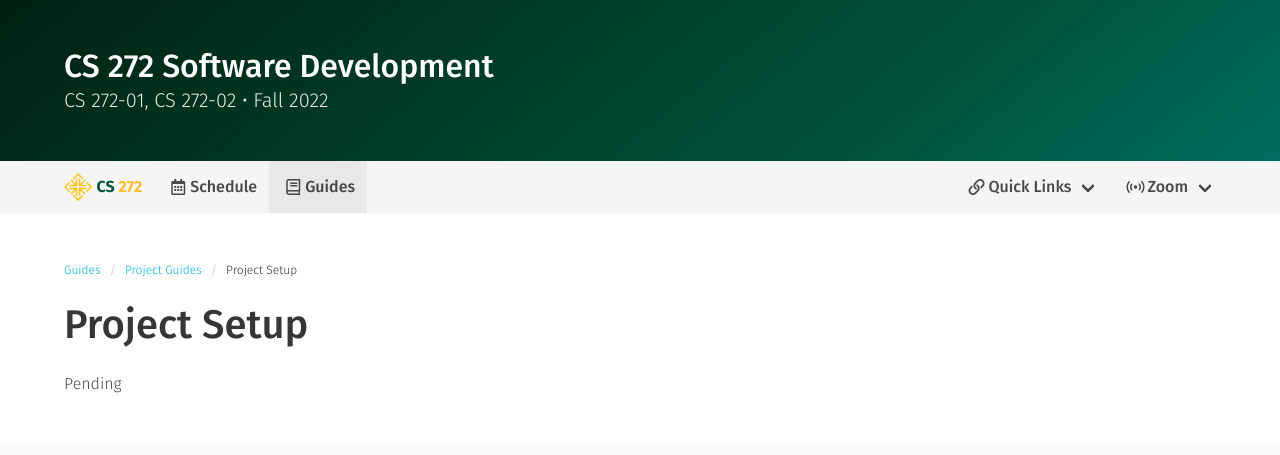
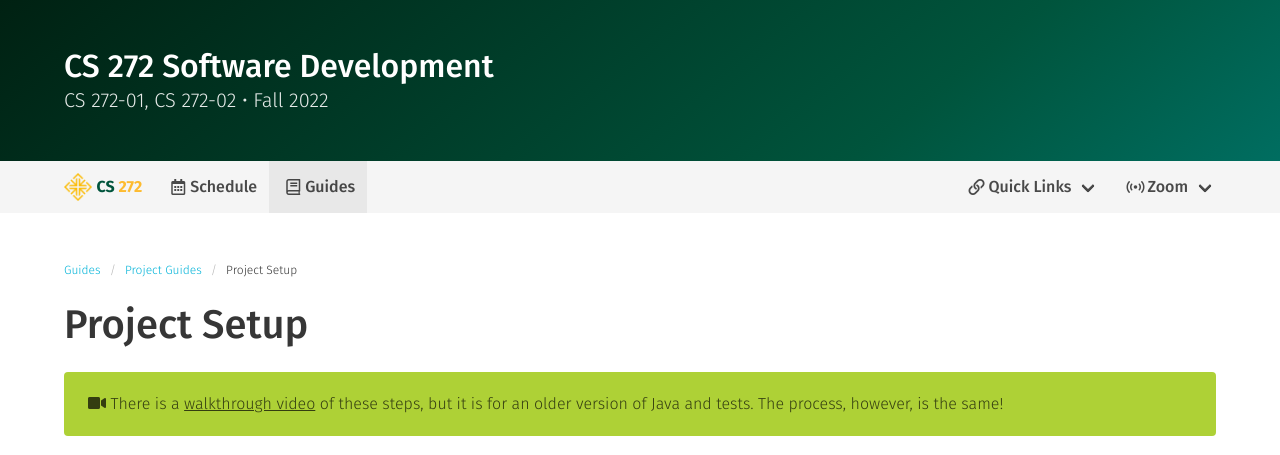
Before and after one commit to usf-cs272-fall2022/usf-cs272-fall2022.github.io, a Jekyll site: the page built from _projects/setup.md, in a window 1280 px wide and 1400 px high. Shown: the top 455 px of the window. Built offline with Jekyll 4.4.1, drawn with Linux system fonts in a browser that asks for light colours; comment, search, counter and statistics services are not loaded; some of the changed text lies outside the part shown.

Commit message:
Updated setup guide

```diff
--- a/_projects/setup.md
+++ b/_projects/setup.md
@@ -5,56 +5,43 @@
 key: 0.1
 
 tags:
- - text: 'Pending'
-  #  type: 'is-primary'
+ - text: 'Updated'
+   type: 'is-primary'
 ---
 
-Pending
+<i class="fas fa-video"></i>
+There is a [walkthrough video](https://drive.google.com/file/d/14oecs2WIJrRQJnWnRlKE2-4nt2lZa5vW/view?usp=sharing) of these steps, but it is for an older version of Java and tests. The process, however, is the same!
+{: .notification .is-success }
 
-{% comment %}
 The project is broken into two separate GitHub repositories and Eclipse projects:
 
-  - **SearchEngine**: This is where you will place your project code. You will have your own private version of this project. The initial template includes some configuration files and a skeleton `Driver.java` class.
+  - **SearchEngine**: This is where you will place your project code. You will have your own private version of this project. The initial template includes some configuration files and a skeleton `Driver.java` class. The repo will be named `project-[username]` where `[username]` is your GitHub username (not your USF username).
 
-  - **SearchEngineTest**: This is where the project tests files and expected output files are located. Everyone shares the same read-only repository. It will start with the [Project 1](project-1.html) test files first and will be updated throughout the semester with new test files for the other projects.
+  - **SearchEngineTest**: This is where the project tests files and expected output files are located. Everyone shares the same read-only repository. It will start with the [Project 1](project-1.html) test files first and will be updated throughout the semester with new test files for the other projects. The repo will be named [`project-tests`]({{ site.data.info.links.github.link }}/project-tests) for everyone.
 
-You will reuse these repositories for all of the projects.
+You will reuse these same repositories for all of the projects.
 
 When we verify the functionality and review the design of your project, we will only checkout the **SearchEngine** repository each time. This helps avoid having to re-copy the large test files over and over again.
-
-## Walkthrough Video
-
-You can find a walkthrough video of these steps here:
-
-<figure>
-<p>
-  <iframe src="https://drive.google.com/file/d/14oecs2WIJrRQJnWnRlKE2-4nt2lZa5vW/preview" width="640" height="360" allow="autoplay" class="is-bordered"></iframe>
-  <br/>
-  <caption><a href="https://drive.google.com/file/d/14oecs2WIJrRQJnWnRlKE2-4nt2lZa5vW/view?usp=sharing">https://drive.google.com/file/d/14oecs2WIJrRQJnWnRlKE2-4nt2lZa5vW/view?usp=sharing</a></caption>
-</p>
-</figure>
-
-The version of Java and appearance of Eclipse may be slightly different between semesters.
 
 ## Create and Import Projects
 
 Below is a quick summary of the **one-time setup** needed for the project:
 
-  1. Visit the [Project Setup](https://usfca.instructure.com/courses/1605147/assignments/7184853) assignment in Canvas and click the GitHub Classroom link. This will setup a private repository named `project-username` where `username` is your GitHub username. You will use this same repository the *entire* semester for all of the projects.
+  1. Visit the [Project Setup](https://usfca.instructure.com/courses/1608197/assignments/7223919) assignment in Canvas and click the GitHub Classroom link. This will setup a private repository named `project-username` where `username` is your GitHub username. You will use this same repository the *entire* semester for all of the projects.
 
   1. Import the repository as a Java Project in Eclipse. See the [Importing Eclipse Projects from GitHub](/guides/eclipse/importing-eclipse-projects-from-github.html) guide for steps. This will create a "SearchEngine" project in Eclipse where you will add your own code for the project.
 
   1. Import the `project-tests` repository at <{{ site.data.info.links.github.link }}/project-tests> as a Java Project in Eclipse. This will create a "SearchEngineTests" project in Eclipse where you will find all of the test code and data files.
 
-      <i class="fas fa-exclaimation-triangle"></i>&nbsp;**These two projects must be located in the same parent directory!** For example `repos/project-username` and `repos/project-tests` share the same parent directory `repos`.
+      <i class="fas fa-exclaimation-triangle"></i>&nbsp;**These two projects must be located in the same parent directory!** For example `cs272_github/project-username` and `cs272_github/project-tests` share the same parent directory `cs272_github`.
 
   1. If there are compile issues, right-click the "SearchEngine" project in your "Package Explorer" view, go to the "Maven" menu, and select "Update Project..." from the submenu. Make sure "SearchEngine" is selected and click the "OK" button.
 
 After importing into Eclipse, the "Package Explorer" view should look *similar* to this:
 
-![Screenshot]({{ "/images/project-eclipse.png" | relative_url }}){: style="width: 250px;" class="is-size is-bordered" }
+![Screenshot]({{ "/images/projects/project-eclipse.png" | relative_url }}){: style="width: 250px;" class="is-size is-bordered" }
 
-Important files or directories are highlighted in blue. Your view will not have this highlighting. You may also be missing the `actual` folder until your project is producing output files.
+Important files or directories are highlighted in blue. *(Your view may not have this highlighting.)* You may also be missing the `actual` folder until your project is producing output files.
 
 **Once setup, you do not need to go through these steps again.**
 
@@ -68,11 +55,15 @@
 
   1. Create your first release. Click the "Releases" heading (usually on the right side) in GitHub and click the "Draft a new release" button. Enter `v1.0.0` as the tag version, *optionally* click the "This is a pre-release" checkbox, and leave the other fields unchanged:
 
-      ![Screenshot]({{ "/images/github-create-release.png" | relative_url }}){: .is-400 }
+      ![Screenshot]({{ "/images/projects/github-create-release.png" | relative_url }}){: .is-400 }
 
       There is an [example release]({{ site.data.info.links.github.link }}/project-template/releases/tag/v1.0.0) in the `project-template` repository.
 
-  1. Go to the "Actions" tab and make sure the "Check project release" workflow ran for the `v1.0.0` release. There is an [example run]({{ site.data.info.links.github.link }}/project-template/actions/workflows/project-release.yml) in the `project-template` repository. It *should* fail, since you don't have any code yet.
+      <i class="fas fa-info-circle"></i>
+      In practice, we use [releases](https://docs.github.com/en/repositories/releasing-projects-on-github/about-releases) and [semantic versioning](https://semver.org/) to deploy of software to its users. In this class, we will use releases and semantic versioning to (1) determine which project (and at what stage) you are submitting, and (2) make sure you have experience working with both of these practices before graduating. These are discussed further in the [Project Testing](testing.html) guide.
+      {: .notification .is-size-6 }
+
+  1. Go to the "Actions" tab and make sure the "Project Release" workflow ran for the `v1.0.0` release. There is an [example run]({{ site.data.info.links.github.link }}/project-template/actions/workflows/project-release.yml) in the `project-template` repository. It *should* fail, since you don't have any code yet.
 
 If you are able to complete all of the above, you should be ready to start your project! More about releases and the workflow output can be found in the [Project Testing](testing.html) guide.
 
@@ -108,4 +99,25 @@
 If you run a test from the **SearchEngineTest** project, the output files will appear in the **SearchEngineTest** project even though your code is in the **SearchEngine** project.
 
 If you run the `main` method via a Runtime Configuration in Eclipse from the **SearchEngine** project, then your output files will appear in the **SearchEngine** project.
+
+{% comment %}
+
+## Walkthrough Video
+
+You can find a walkthrough video of these steps here:
+
+<figure>
+<p>
+  <iframe src="https://drive.google.com/file/d/14oecs2WIJrRQJnWnRlKE2-4nt2lZa5vW/preview" width="640" height="360" allow="autoplay" class="is-bordered"></iframe>
+  <br/>
+  <caption><a href="https://drive.google.com/file/d/14oecs2WIJrRQJnWnRlKE2-4nt2lZa5vW/view?usp=sharing">https://drive.google.com/file/d/14oecs2WIJrRQJnWnRlKE2-4nt2lZa5vW/view?usp=sharing</a></caption>
+</p>
+</figure>
+
+The version of Java and appearance of Eclipse may be slightly different between semesters.
+
+
+
+
+
 {% endcomment %}
```
Also changed, not shown: images/projects/github-create-release.png (renamed from _drafts/images/github-create-release.png), images/projects/project-eclipse.png (renamed from _drafts/images/project-eclipse.png).
